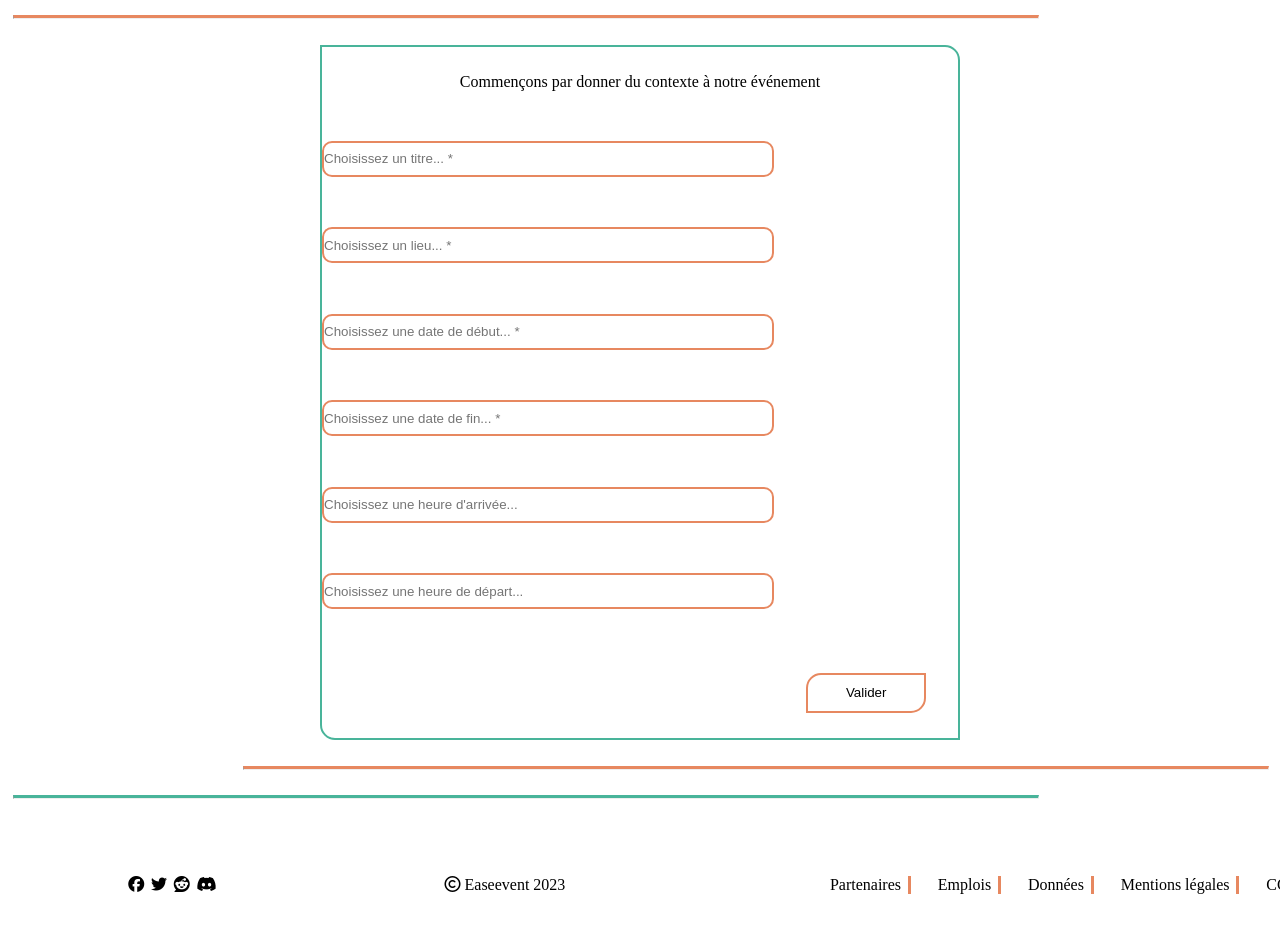
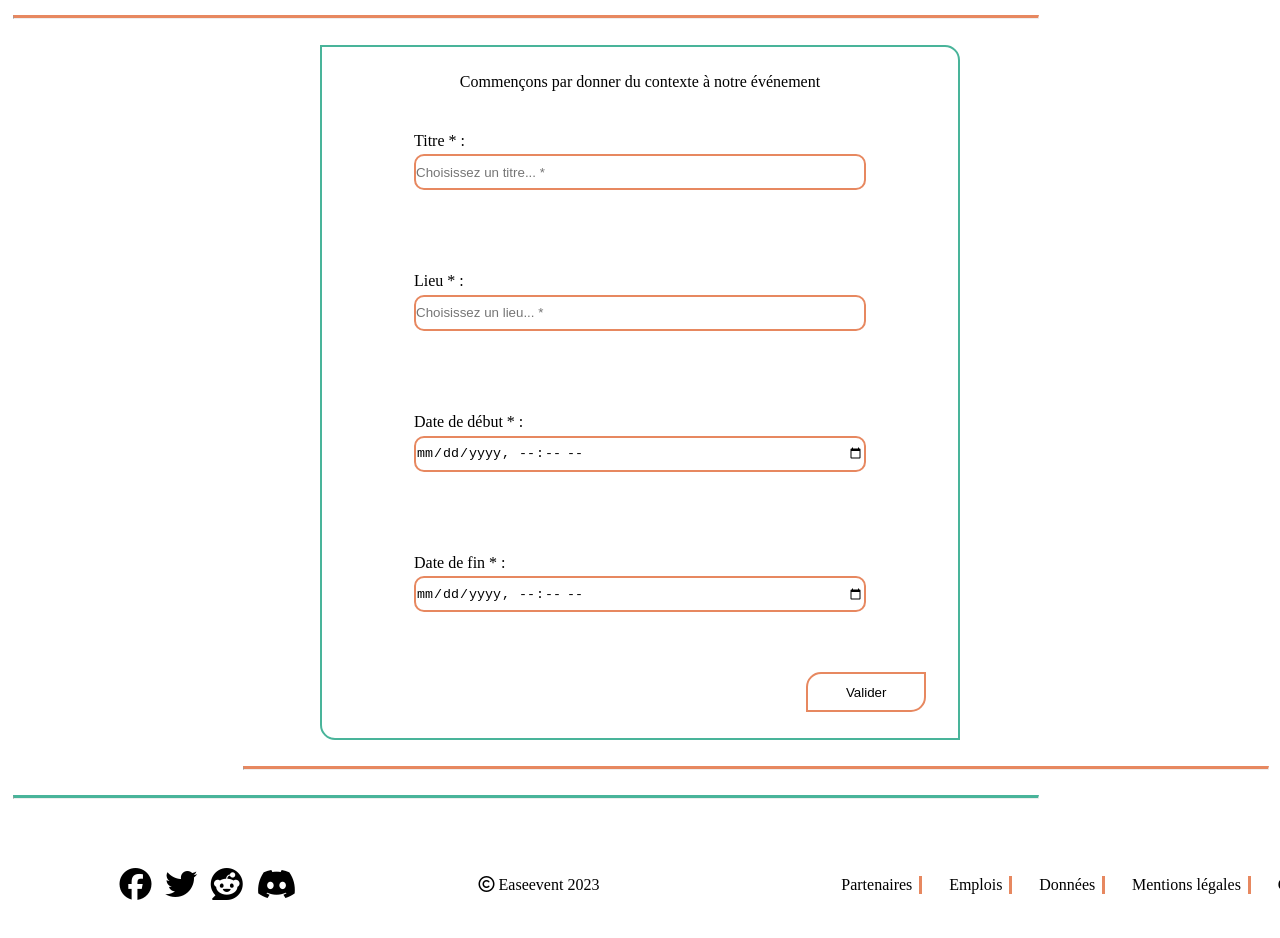
Before and after one commit to LaurentTeyssier/adrar_lt, a plain HTML site: page 3_Mon_Projet_Fil_Rouge/6_Front-end/main.html in a window 1280 px wide. Shown: the part 280-1218 px from the top of the page. Drawn offline with Linux system fonts and the light colour scheme.

Commit message:
Update main.html

```diff
--- a/3_Mon_Projet_Fil_Rouge/6_Front-end/main.html
+++ b/3_Mon_Projet_Fil_Rouge/6_Front-end/main.html
@@ -15,7 +15,8 @@
 
     <!--HEADER-->
     <header>
-        <a id="logo" href="main.html"><span class="first_e">e</span><span class="second_e">e</span></a>
+        <!-- <a id="logo" href="main.html"><span class="first_e">e</span><span class="second_e">e</span></a> -->
+        <a href="main.html"><img src="icons/logo_easeevent.PNG" alt="logo"></a>
         <h1>Eas<span class="first_e">e</span><span class="second_e">e</span>vent</h1>
         <div class="form_hdr">
             <div class="login_hdr">
@@ -56,13 +57,27 @@
         <section class="event_creation_form">
             <form action="">
                 <legend>Commençons par donner du contexte à notre événement</legend>
-                <input type="text" name="title" id="title" placeholder="Choisissez un titre... *" required>
-                <input type="text" name="place" id="place" placeholder="Choisissez un lieu... *" required>
-                <input type="text" name="start_date" id="start_date" placeholder="Choisissez une date de début... *"
+                <div class="form_div">
+                    <label for="title">Titre * :</label>
+                    <input type="text" name="title" id="title" placeholder="Choisissez un titre... *" required>
+                </div>
+                <div class="form_div">
+                    <label for="place">Lieu * :</label>
+                    <input type="text" name="place" id="place" placeholder="Choisissez un lieu... *" required>
+                </div>
+                <div class="form_div">
+                    <label for="start_date">Date de début * :</label>
+                    <input type="datetime-local" name="start_date" id="start_date" placeholder="Choisissez une date de début... *"
                     required>
-                <input type="text" name="end_date" id="end_date" placeholder="Choisissez une date de fin... *" required>
+                </div>
+                <div class="form_div">
+                    <label for="end_date">Date de fin * :</label>
+                    <input type="datetime-local" name="end_date" id="end_date" placeholder="Choisissez une date de fin... *" required>
+                </div>
+                <!-- <label for="arrival">Heure d'arrivée :</label>
                 <input type="text" name="arrival" id="arrival" placeholder="Choisissez une heure d'arrivée...">
-                <input type="text" name="departure" id="departure" placeholder="Choisissez une heure de départ...">
+                <label for="departure">Heure de départ :</label>
+                <input type="text" name="departure" id="departure" placeholder="Choisissez une heure de départ..."> -->
                 <input type="submit" value="Valider">
             </form>
 
@@ -78,10 +93,10 @@
     <footer>
 
         <ul>
-            <li><i class="fa-brands fa-facebook"></i></li>
-            <li><i class="fa-brands fa-twitter"></i></li>
-            <li><i class="fa-brands fa-reddit"></i></li>
-            <li><i class="fa-brands fa-discord"></i></li>
+            <li><i class="fa-brands fa-facebook fa-2xl"></i></li>
+            <li><i class="fa-brands fa-twitter fa-2xl"></i></li>
+            <li><i class="fa-brands fa-reddit fa-2xl"></i></li>
+            <li><i class="fa-brands fa-discord fa-2xl"></i></li>
         </ul>
 
         <p><i class="fa-regular fa-copyright"></i> Easeevent 2023</p>
```
